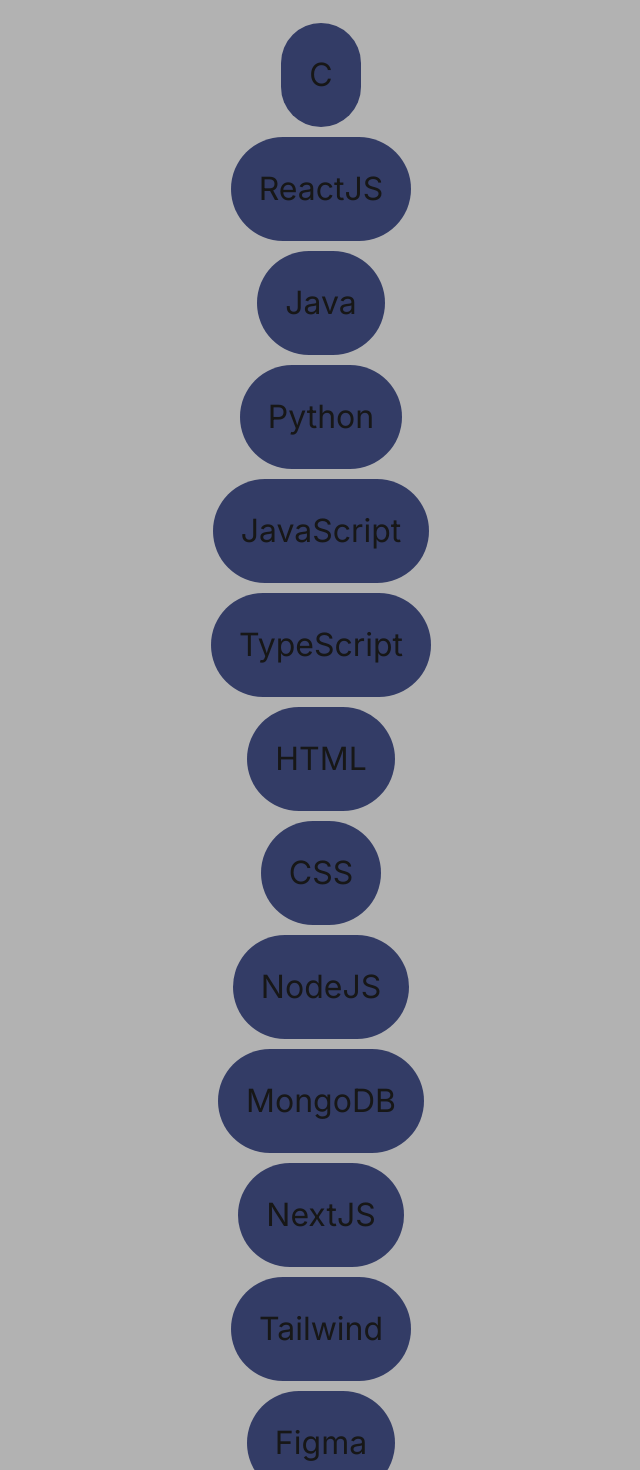
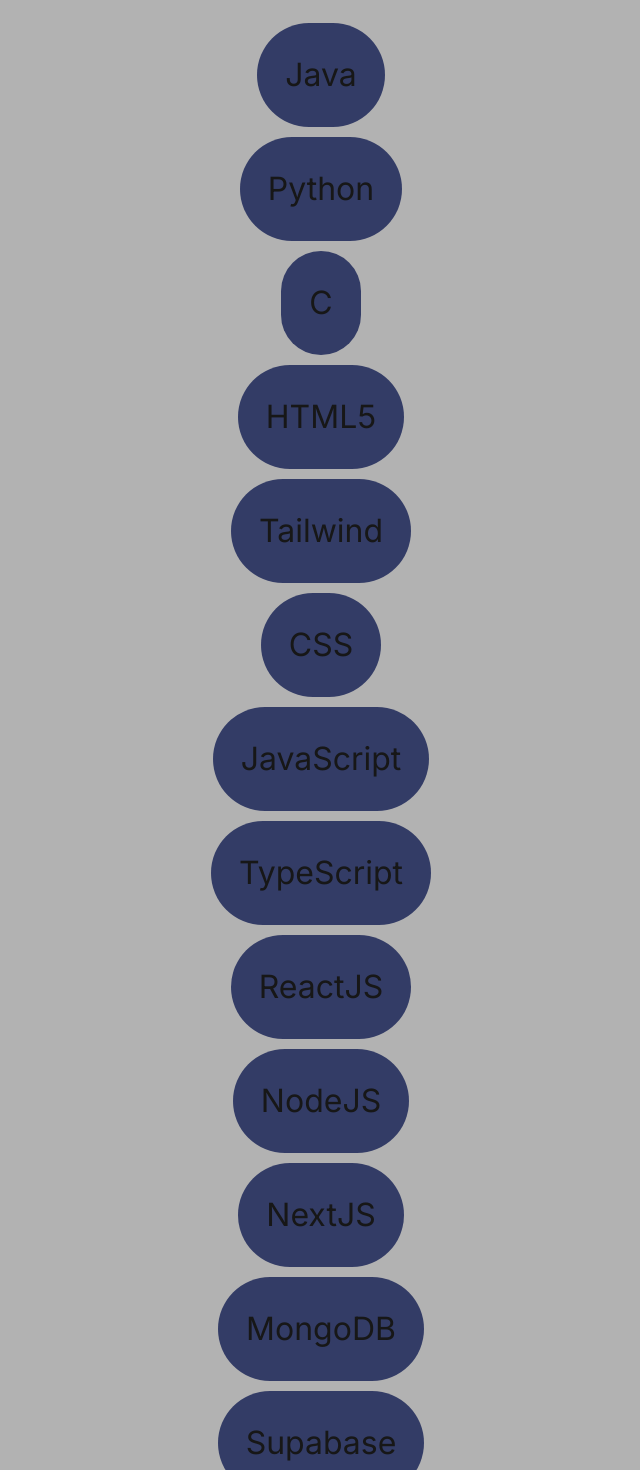
Before and after one commit to bainblan/Personal-Portfolio, a Next.js app: page / in a window 1280 px wide. Shown: the part 3600-5070 px from the top of the page, without its empty margins (319-959 px from the left). Built offline with nearby package versions, Linux system fonts and the light colour scheme; no server answers.

Commit message:
github and linkedin hyperlinks work

```diff
--- a/app/actions/contact.ts
+++ b/app/actions/contact.ts
@@ -87,7 +87,7 @@
       },
       body: JSON.stringify({
         from: 'onboarding@resend.dev',
-        to: 'bainesblanton@gmail.com',
+        to: 'baines.blanton@uga.edu',
         subject: `New Contact Form Submission from ${formData.name}`,
         html: `
           <h2>New Contact Message</h2>
--- /dev/null
+++ b/components/Project.tsx
@@ -0,0 +1,20 @@
+import Image from "next/image";
+
+export default function Project({ name, descr, pic }: { name: string, descr: string, pic: string }) {
+    return (
+        <div className="flex flex-row relative rounded-[52px] w-full px-[38px] py-[27px] bg-[#333c66] gap-[20px] items-center">
+            <div className="w-[321px] h-[321px]">
+                <Image
+                    src={pic}
+                    alt="Project Placeholder"
+                    className="w-full h-full object-cover rounded-[12px]"
+                    sizes="(max-width: 768px) 100vw, 321px"
+                />
+            </div>
+            <div className="flex flex-col gap-[15px] self-stretch text-white w-[353px]">
+                <p className="text-white font-bold text-[32px] w-full">{name}</p>
+                <p className="w-full">{descr}</p>
+            </div>
+        </div>
+    );
+}
--- /dev/null
+++ b/components/Skill.tsx
@@ -0,0 +1,7 @@
+export default function Skill({ name }: { name: string }) {
+    return (
+        <div className="flex flex-row text-[32px] rounded-[52px] w-fit h-fit px-[28px] py-[28px] bg-[#333c66] items-center">
+            {name}
+        </div>
+    );
+}
--- a/sections/Contact.tsx
+++ b/sections/Contact.tsx
@@ -136,12 +136,12 @@
 
           {/* Success Message */}
           {successMessage && (
-            <p className="text-green-600 text-[16px] font-semibold">{successMessage}</p>
+            <p className="text-green-600 text-[24px] font-semibold">{successMessage}</p>
           )}
 
           {/* Error Message */}
           {errorMessage && (
-            <p className="text-red-500 text-[16px] font-semibold">{errorMessage}</p>
+            <p className="text-red-500 text-[24px] font-semibold">{errorMessage}</p>
           )}
         </form>
       </div>
--- a/sections/Footer.tsx
+++ b/sections/Footer.tsx
@@ -1,14 +1,19 @@
 import Image from "next/image";
 import linkedin from "../images/linkedinicon.png";
 import github from "../images/githublogo.png";
+import Link from "next/link";
 
 export default function Footer() {
     return (
         <div id="footer" className="flex w-full justify-between items-center h-[58px] px-6 bg-[#522e8b] text-[12px]">
             <p>Copyright © 2025 Baines Blanton</p>
             <div className="flex w-[70px] justify-between items-center">
-                <Image src={github} alt="GitHub Logo" className="w-[20px] h-[20px] cursor-pointer" />
-                <Image src={linkedin} alt="LinkedIn Logo" className="w-[20px] h-[20px] cursor-pointer" />
+                <Link href="https://github.com/bainblan" target="_blank">
+                    <Image src={github} alt="GitHub Logo" className="w-[20px] h-[20px] cursor-pointer" />
+                </Link>
+                <Link href="https://www.linkedin.com/in/baines-blanton-34514a331/" target="_blank">
+                    <Image src={linkedin} alt="LinkedIn Logo" className="w-[20px] h-[20px] cursor-pointer" />
+                </Link>
             </div>
         </div>
     );
--- a/sections/Skills.tsx
+++ b/sections/Skills.tsx
@@ -1,51 +1,26 @@
+import Skill from "../components/Skill";
+
 export default function Skills() {
     return (
         <div id="skills" className="flex w-full justify-center items-center px-[126px] py-[135px] bg-[#B2B2B2]">
             <div className="flex flex-col w-[399px] gap-[78px]">
                 <p className="text-black text-center text-[48px] font-bold w-full">SKILLS</p>
                 <div className="flex flex-col gap-[10px] w-fit h-fit items-center mx-auto">
-                    <div className="flex flex-row text-[32px] rounded-[52px] w-fit h-fit px-[28px] py-[28px] bg-[#333c66] items-center">
-                        C
-                    </div>
-                    <div className="flex flex-row text-[32px] rounded-[52px] w-fit h-fit px-[28px] py-[28px] bg-[#333c66] items-center">
-                        ReactJS
-                    </div>
-                    <div className="flex flex-row text-[32px] rounded-[52px] w-fit h-fit px-[28px] py-[28px] bg-[#333c66] items-center">
-                        Java
-                    </div>
-                    <div className="flex flex-row text-[32px] rounded-[52px] w-fit h-fit px-[28px] py-[28px] bg-[#333c66] items-center">
-                        Python
-                    </div>
-                    <div className="flex flex-row text-[32px] rounded-[52px] w-fit h-fit px-[28px] py-[28px] bg-[#333c66] items-center">
-                        JavaScript
-                    </div>
-                    <div className="flex flex-row text-[32px] rounded-[52px] w-fit h-fit px-[28px] py-[28px] bg-[#333c66] items-center">
-                        TypeScript
-                    </div>
-                    <div className="flex flex-row text-[32px] rounded-[52px] w-fit h-fit px-[28px] py-[28px] bg-[#333c66] items-center">
-                        HTML
-                    </div>
-                    <div className="flex flex-row text-[32px] rounded-[52px] w-fit h-fit px-[28px] py-[28px] bg-[#333c66] items-center">
-                        CSS
-                    </div>
-                    <div className="flex flex-row text-[32px] rounded-[52px] w-fit h-fit px-[28px] py-[28px] bg-[#333c66] items-center">
-                        NodeJS
-                    </div>
-                    <div className="flex flex-row text-[32px] rounded-[52px] w-fit h-fit px-[28px] py-[28px] bg-[#333c66] items-center">
-                        MongoDB
-                    </div>
-                    <div className="flex flex-row text-[32px] rounded-[52px] w-fit h-fit px-[28px] py-[28px] bg-[#333c66] items-center">
-                        NextJS
-                    </div>
-                    <div className="flex flex-row text-[32px] rounded-[52px] w-fit h-fit px-[28px] py-[28px] bg-[#333c66] items-center">
-                        Tailwind
-                    </div>
-                    <div className="flex flex-row text-[32px] rounded-[52px] w-fit h-fit px-[28px] py-[28px] bg-[#333c66] items-center">
-                        Figma
-                    </div>
-                    <div className="flex flex-row text-[32px] rounded-[52px] w-fit h-fit px-[28px] py-[28px] bg-[#333c66] items-center">
-                        Postman
-                    </div>
+                    <Skill name="Java" />
+                    <Skill name="Python" />
+                    <Skill name="C" />
+                    <Skill name="HTML5" />
+                    <Skill name="Tailwind" />
+                    <Skill name="CSS" />
+                    <Skill name="JavaScript" />
+                    <Skill name="TypeScript" />
+                    <Skill name="ReactJS" />
+                    <Skill name="NodeJS" />
+                    <Skill name="NextJS" />
+                    <Skill name="MongoDB" />
+                    <Skill name="Supabase" />
+                    <Skill name="Postman" />
+                    <Skill name="Figma" />
                 </div>
             </div>
         </div>
```
